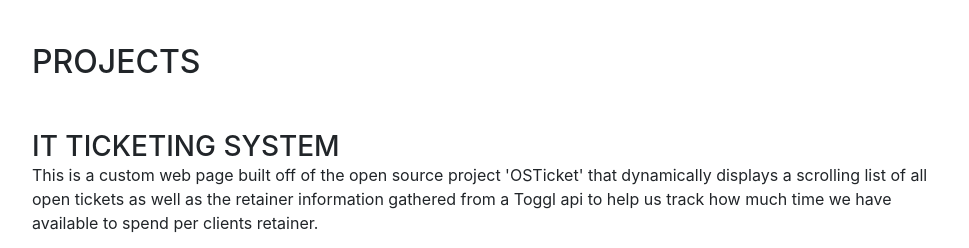
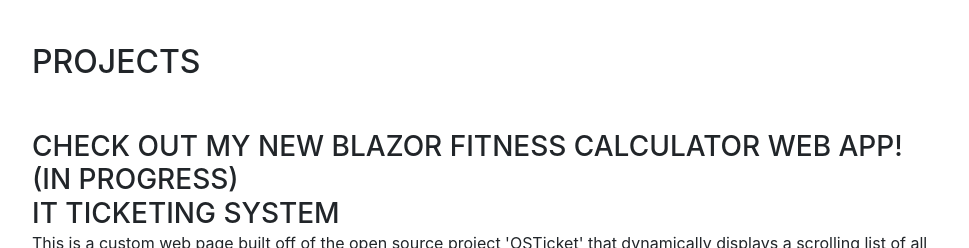
Before and after one commit to colepreston/colepreston.github.io, a website with bundled scripts: page index.html in a window 1280 px wide. Shown: the part 3360-3608 px from the top of the page, without its empty margins (288-1257 px from the left). Built offline with nearby package versions, Linux system fonts and the light colour scheme; grey boxes are pictures that could not be loaded; a web font is replaced by a local one.

Commit message:
Update index.html

```diff
--- a/index.html
+++ b/index.html
@@ -230,6 +230,7 @@
       <section class="resume-section p-3 p-lg-5 d-flex flex-column" id="projects">
         <div class="my-auto">
           <h2 class="mb-5">Projects</h2>
+          <h3 class="mb-0">Check out my new Blazor Fitness Calculator Web App! (In Progress)</h3>
           <h3 class="mb-0">IT Ticketing System</h3>
           <p>This is a custom web page built off of the open source project 'OSTicket' that dynamically displays a scrolling list of all open tickets as well as the retainer information gathered from a Toggl api to help us track how much time we have available to spend per clients retainer.</p>
           <video width="640" height="360" controls>
```
